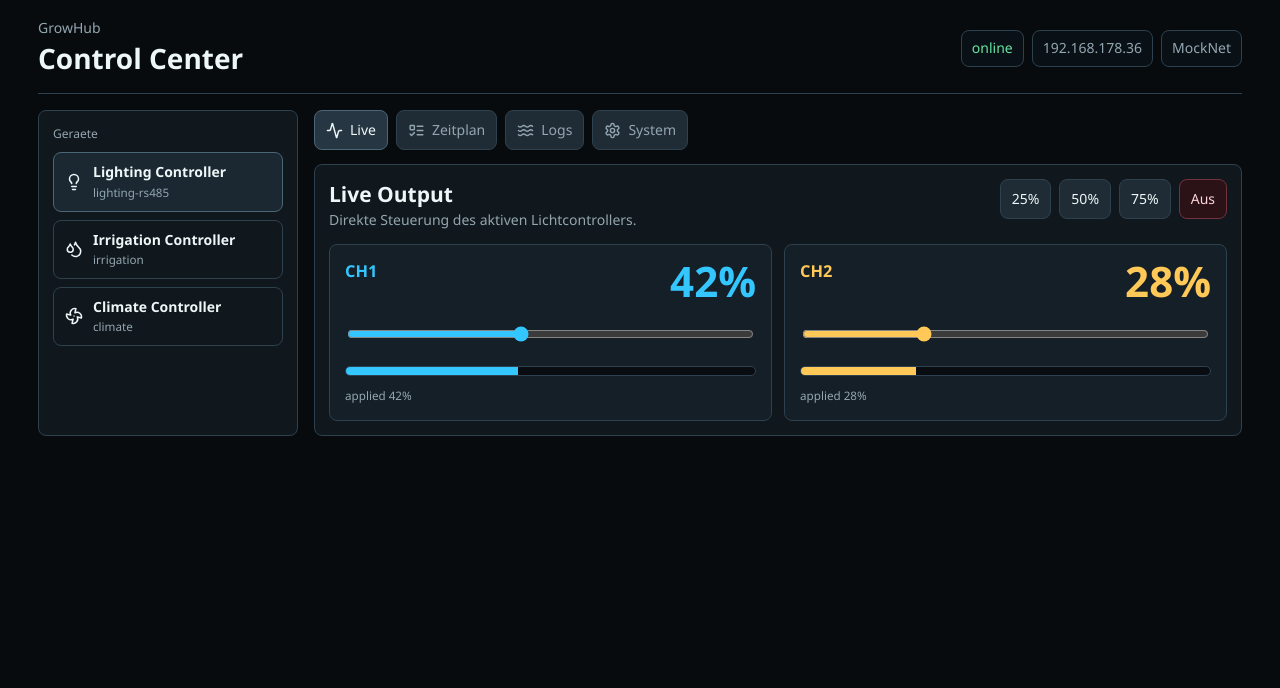
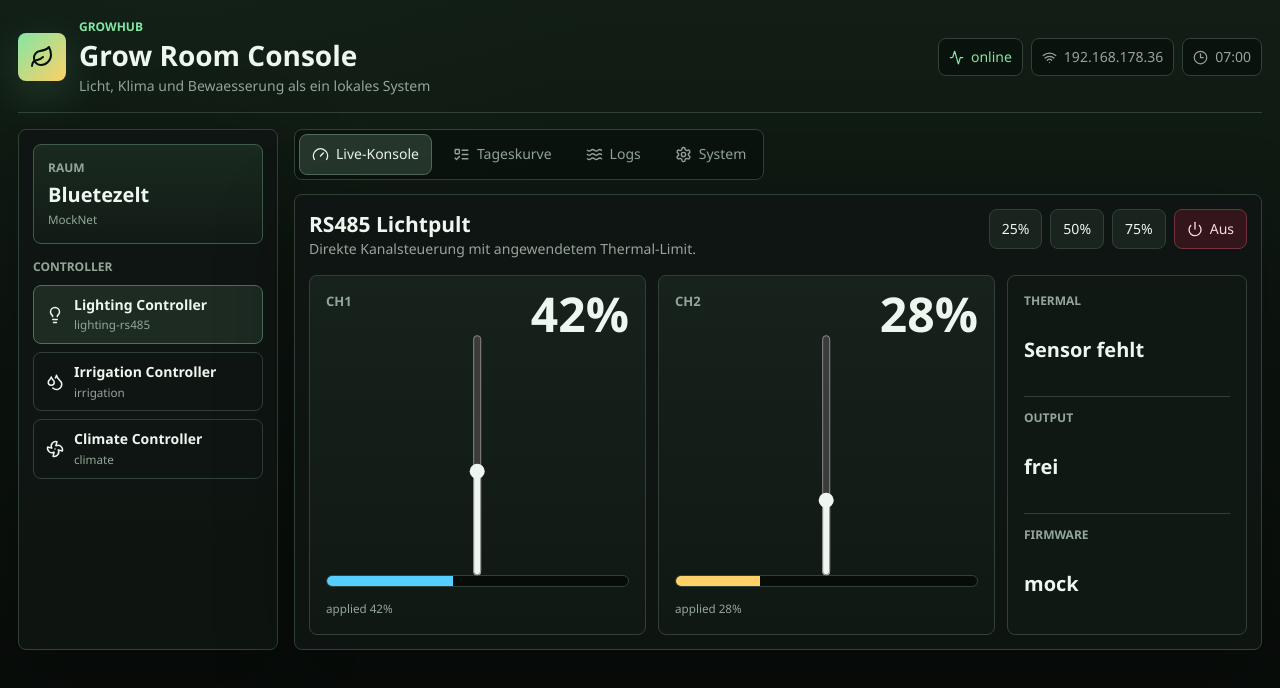
Before and after one commit to Kurzschlusskind/GrowHub, a React (Vite) app: page / in a window 1280 px wide. Shown: the top 688 px of the page. Built offline with nearby package versions, Linux system fonts and the light colour scheme.

Commit message:
Redesign GrowHub as grow room console

```diff
--- a/src/main.tsx
+++ b/src/main.tsx
@@ -1,6 +1,6 @@
 import React, { useEffect, useMemo, useState } from "react";
 import { createRoot } from "react-dom/client";
-import { Activity, Droplets, Fan, Lightbulb, ListTodo, Settings, Waves } from "lucide-react";
+import { Activity, Clock3, Droplets, Fan, Gauge, Leaf, Lightbulb, ListTodo, Plus, Power, Save, Settings, Trash2, Waves, Wifi } from "lucide-react";
 import { createLightingAdapter } from "./devices/lighting/adapter";
 import type { DeviceDefinition, LightingData, LightingSchedule, SchedulePoint, ThermalConfig } from "./core/types";
 import { parseTime, percent, timeLabel } from "./core/format";
@@ -43,20 +43,29 @@ function App() {
   return (
     <main className="app-shell">
       <header className="topbar">
-        <div>
-          <div className="eyebrow">GrowHub</div>
-          <h1>Control Center</h1>
+        <div className="brand-block">
+          <div className="brand-mark"><Leaf size={24} /></div>
+          <div>
+            <div className="eyebrow">GrowHub</div>
+            <h1>Grow Room Console</h1>
+            <p className="muted">Licht, Klima und Bewaesserung als ein lokales System</p>
+          </div>
         </div>
         <div className="status-strip">
-          <span className={error ? "status bad" : "status ok"}>{error || "online"}</span>
-          <span className="status">{lighting?.status.wifi.ip || "mock"}</span>
-          <span className="status">{lighting?.status.wifi.ssid || "no wifi"}</span>
+          <span className={error ? "status bad" : "status ok"}><Activity size={15} />{error || "online"}</span>
+          <span className="status"><Wifi size={15} />{lighting?.status.wifi.ip || "mock"}</span>
+          <span className="status"><Clock3 size={15} />{new Date().toLocaleTimeString("de-DE", { hour: "2-digit", minute: "2-digit" })}</span>
         </div>
       </header>
 
       <section className="layout">
         <aside className="sidebar">
-          <div className="sidebar-title">Geraete</div>
+          <div className="room-card">
+            <span>Raum</span>
+            <strong>Bluetezelt</strong>
+            <small>{lighting?.status.wifi.connected ? lighting.status.wifi.ssid : "Mock Betrieb"}</small>
+          </div>
+          <div className="sidebar-title">Controller</div>
           {devices.map((device) => (
             <button
               className={`device-button ${activeDeviceId === device.id ? "active" : ""}`}
@@ -77,10 +86,10 @@ function App() {
         <section className="workspace">
           <nav className="view-tabs">
             <button className={view === "dashboard" ? "active" : ""} onClick={() => setView("dashboard")}>
-              <Activity size={17} /> Live
+              <Gauge size={17} /> Live-Konsole
             </button>
             <button className={view === "schedule" ? "active" : ""} onClick={() => setView("schedule")}>
-              <ListTodo size={17} /> Zeitplan
+              <ListTodo size={17} /> Tageskurve
             </button>
             <button className={view === "logs" ? "active" : ""} onClick={() => setView("logs")}>
               <Waves size={17} /> Logs
@@ -128,22 +137,36 @@ function LiveView({ data, onSetLevels }: { data: LightingData; onSetLevels: (ch1
   }, [data.status.desired.ch1, data.status.desired.ch2]);
 
   return (
-    <section className="panel">
+    <section className="live-console">
       <div className="panel-head">
         <div>
-          <h2>Live Output</h2>
-          <p className="muted">Direkte Steuerung des aktiven Lichtcontrollers.</p>
+          <h2>RS485 Lichtpult</h2>
+          <p className="muted">Direkte Kanalsteuerung mit angewendetem Thermal-Limit.</p>
         </div>
         <div className="button-row">
           {[25, 50, 75].map((value) => (
             <button key={value} onClick={() => { setCh1(value); setCh2(value); onSetLevels(value, value); }}>{value}%</button>
           ))}
-          <button className="danger" onClick={() => { setCh1(0); setCh2(0); onSetLevels(0, 0); }}>Aus</button>
+          <button className="danger" onClick={() => { setCh1(0); setCh2(0); onSetLevels(0, 0); }}><Power size={16} /> Aus</button>
         </div>
       </div>
-      <div className="channel-grid">
+      <div className="console-grid">
         <ChannelCard name="CH1" value={ch1} applied={data.status.applied.ch1} color="blue" onChange={(value) => { setCh1(value); onSetLevels(value, ch2); }} />
         <ChannelCard name="CH2" value={ch2} applied={data.status.applied.ch2} color="amber" onChange={(value) => { setCh2(value); onSetLevels(ch1, value); }} />
+        <div className="telemetry-card">
+          <div>
+            <span>Thermal</span>
+            <strong>{data.status.thermal.sensorPresent ? `${data.status.thermal.temperatureC.toFixed(1)} C` : "Sensor fehlt"}</strong>
+          </div>
+          <div>
+            <span>Output</span>
+            <strong>{data.status.thermal.overrideActive ? "limitiert" : "frei"}</strong>
+          </div>
+          <div>
+            <span>Firmware</span>
+            <strong>{data.status.firmware}</strong>
+          </div>
+        </div>
       </div>
     </section>
   );
@@ -156,7 +179,9 @@ function ChannelCard({ name, value, applied, color, onChange }: { name: string;
         <h3>{name}</h3>
         <strong>{percent(value)}</strong>
       </div>
-      <input type="range" min={0} max={100} value={value} onChange={(event) => onChange(Number(event.target.value))} />
+      <div className="fader-wrap">
+        <input type="range" min={0} max={100} value={value} onChange={(event) => onChange(Number(event.target.value))} />
+      </div>
       <div className="bar"><span style={{ width: `${applied}%` }} /></div>
       <small>applied {percent(applied)}</small>
     </div>
@@ -193,7 +218,7 @@ function ScheduleView({ data, onSave }: { data: LightingData; onSave: (schedule:
         </div>
         <div className="button-row">
           <label className="switch"><input type="checkbox" checked={schedule.enabled} onChange={(e) => setSchedule({ ...schedule, enabled: e.target.checked })} /> aktiv</label>
-          <button className="primary" onClick={() => onSave(schedule)}>Speichern</button>
+          <button className="primary" onClick={() => onSave(schedule)}><Save size={16} /> Speichern</button>
         </div>
       </div>
       <div className="schedule-layout">
@@ -204,8 +229,8 @@ function ScheduleView({ data, onSave }: { data: LightingData; onSave: (schedule:
             <button className={channel === "ch2" ? "active" : ""} onClick={() => setChannel("ch2")}>CH2</button>
           </div>
           <div className="button-row">
-            <button onClick={addPoint}>+ Punkt</button>
-            <button className="danger" onClick={() => setSchedule({ ...schedule, [channel]: [] })}>Leeren</button>
+            <button onClick={addPoint}><Plus size={16} /> Punkt</button>
+            <button className="danger" onClick={() => setSchedule({ ...schedule, [channel]: [] })}><Trash2 size={16} /> Leeren</button>
           </div>
           <div className="point-table">
             {points.map((point, index) => (
--- a/src/styles/app.css
+++ b/src/styles/app.css
@@ -1,16 +1,19 @@
 :root {
   color-scheme: dark;
-  --bg: #080b0e;
-  --surface: #10171d;
-  --panel: #151f27;
-  --panel-2: #1b2832;
-  --line: #2e414e;
-  --text: #eef7f8;
-  --muted: #93a6b0;
-  --blue: #34c6ff;
-  --amber: #ffc857;
-  --green: #66e3a0;
-  --red: #ff6b7a;
+  --bg: #070a08;
+  --surface: #0f1512;
+  --panel: #151d18;
+  --panel-2: #1b261f;
+  --line: #314138;
+  --line-hot: #617366;
+  --text: #edf6ef;
+  --muted: #94a69a;
+  --leaf: #83e6a4;
+  --mint: #42d7b6;
+  --cyan: #55cfff;
+  --sun: #ffd166;
+  --rose: #ff6b7a;
+  --shadow: rgba(0, 0, 0, 0.32);
 }
 
 * {
@@ -19,7 +22,11 @@
 
 body {
   margin: 0;
-  background: var(--bg);
+  min-height: 100vh;
+  background:
+    linear-gradient(180deg, rgba(18, 31, 22, 0.92), rgba(7, 10, 8, 0.96)),
+    radial-gradient(circle at 14% 0%, rgba(131, 230, 164, 0.16), transparent 30%),
+    var(--bg);
   color: var(--text);
   font: 14px/1.45 "Segoe UI", Arial, sans-serif;
 }
@@ -31,23 +38,32 @@ select {
 }
 
 button {
+  min-height: 40px;
   border: 1px solid var(--line);
   border-radius: 8px;
-  background: #202c35;
+  background: #1a241f;
   color: var(--text);
-  padding: 9px 11px;
+  padding: 9px 12px;
+  display: inline-flex;
+  gap: 7px;
+  align-items: center;
+  justify-content: center;
   cursor: pointer;
 }
 
+button:hover {
+  border-color: var(--line-hot);
+}
+
 button.primary {
-  background: #12606c;
-  border-color: #288692;
+  background: #1f6b4a;
+  border-color: #3c9a6a;
 }
 
 button.danger {
-  background: #2a1217;
+  background: #32161b;
   border-color: #74313e;
-  color: #ffd4d8;
+  color: #ffd8dd;
 }
 
 input,
@@ -55,32 +71,15 @@ select {
   min-width: 0;
   border: 1px solid var(--line);
   border-radius: 8px;
-  background: #0a1116;
+  background: #09110d;
   color: var(--text);
   padding: 9px;
+  outline: none;
 }
 
-.app-shell {
-  max-width: 1240px;
-  margin: 0 auto;
-  padding: 18px;
-  display: grid;
-  gap: 16px;
-}
-
-.topbar {
-  display: flex;
-  justify-content: space-between;
-  gap: 16px;
-  align-items: center;
-  border-bottom: 1px solid var(--line);
-  padding-bottom: 14px;
-}
-
-.eyebrow,
-.muted,
-small {
-  color: var(--muted);
+input:focus,
+select:focus {
+  border-color: var(--leaf);
 }
 
 h1,
@@ -89,6 +88,53 @@ h3,
 p {
   margin: 0;
   letter-spacing: 0;
+}
+
+.app-shell {
+  max-width: 1280px;
+  margin: 0 auto;
+  padding: 18px;
+  display: grid;
+  gap: 16px;
+}
+
+.topbar {
+  min-height: 86px;
+  display: flex;
+  justify-content: space-between;
+  align-items: center;
+  gap: 18px;
+  border-bottom: 1px solid var(--line);
+  padding-bottom: 16px;
+}
+
+.brand-block {
+  display: flex;
+  align-items: center;
+  gap: 13px;
+}
+
+.brand-mark {
+  width: 48px;
+  height: 48px;
+  border-radius: 8px;
+  display: grid;
+  place-items: center;
+  color: #06100a;
+  background: linear-gradient(135deg, var(--leaf), var(--sun));
+  box-shadow: 0 14px 44px rgba(131, 230, 164, 0.18);
+}
+
+.eyebrow {
+  color: var(--leaf);
+  font-size: 12px;
+  font-weight: 800;
+  text-transform: uppercase;
+}
+
+.muted,
+small {
+  color: var(--muted);
 }
 
 .status-strip,
@@ -103,45 +149,71 @@ p {
 }
 
 .status {
+  min-height: 38px;
   border: 1px solid var(--line);
   border-radius: 8px;
-  background: #0a1116;
+  background: rgba(9, 17, 13, 0.84);
   padding: 7px 10px;
   color: var(--muted);
+  display: inline-flex;
+  gap: 7px;
+  align-items: center;
 }
 
 .status.ok {
-  color: var(--green);
+  color: var(--leaf);
 }
 
 .status.bad {
-  color: var(--red);
+  color: var(--rose);
 }
 
 .layout {
   display: grid;
-  grid-template-columns: 260px 1fr;
+  grid-template-columns: 260px minmax(0, 1fr);
   gap: 16px;
 }
 
 .sidebar,
-.panel {
-  background: var(--surface);
+.panel,
+.live-console {
+  background: rgba(15, 21, 18, 0.96);
   border: 1px solid var(--line);
   border-radius: 8px;
   padding: 14px;
+  box-shadow: 0 20px 80px var(--shadow);
+}
+
+.room-card {
+  background: linear-gradient(180deg, #1a2a20, #111b15);
+  border: 1px solid #405b49;
+  border-radius: 8px;
+  padding: 14px;
+  display: grid;
+  gap: 3px;
+  margin-bottom: 14px;
+}
+
+.room-card span,
+.sidebar-title {
+  color: var(--muted);
+  font-size: 12px;
+  text-transform: uppercase;
+  font-weight: 800;
+}
+
+.room-card strong {
+  font-size: 20px;
 }
 
 .sidebar-title {
-  color: var(--muted);
-  font-size: 12px;
-  margin-bottom: 10px;
+  margin: 4px 0 10px;
 }
 
 .device-button {
   width: 100%;
   display: flex;
-  align-items: center;
+  justify-content: flex-start;
   gap: 10px;
   text-align: left;
   margin-bottom: 8px;
@@ -154,8 +226,8 @@ p {
 }
 
 .device-button.active {
-  background: var(--panel-2);
-  border-color: #4b6677;
+  background: #1d2b23;
+  border-color: #4c725b;
 }
 
 .workspace {
@@ -164,18 +236,26 @@ p {
   align-content: start;
 }
 
-.view-tabs button {
-  display: flex;
-  align-items: center;
-  gap: 7px;
+.view-tabs {
+  padding: 4px;
+  width: fit-content;
+  background: rgba(9, 17, 13, 0.78);
+  border: 1px solid var(--line);
+  border-radius: 8px;
+}
+
+.view-tabs button,
+.segmented button {
   color: var(--muted);
+  background: transparent;
+  border-color: transparent;
 }
 
 .view-tabs button.active,
 .segmented button.active {
   color: var(--text);
-  background: #263743;
-  border-color: #4b6677;
+  background: #26362d;
+  border-color: #526b5d;
 }
 
 .panel-head {
@@ -183,49 +263,74 @@ p {
   justify-content: space-between;
   align-items: flex-start;
   gap: 14px;
-  margin-bottom: 14px;
+  margin-bottom: 16px;
 }
 
-.channel-grid {
+.console-grid {
   display: grid;
-  grid-template-columns: 1fr 1fr;
+  grid-template-columns: minmax(0, 1fr) minmax(0, 1fr) 240px;
   gap: 12px;
+  align-items: stretch;
 }
 
 .channel-card {
-  background: var(--panel);
+  min-height: 360px;
+  background: linear-gradient(180deg, #17221c, #101813);
   border: 1px solid var(--line);
   border-radius: 8px;
-  padding: 15px;
+  padding: 16px;
   display: grid;
-  gap: 12px;
+  grid-template-rows: auto 1fr auto auto;
+  gap: 14px;
+}
+
+.channel-card.blue {
+  color: var(--cyan);
+}
+
+.channel-card.amber {
+  color: var(--sun);
 }
 
 .channel-top {
   display: flex;
   justify-content: space-between;
-  align-items: start;
+  align-items: flex-start;
+  color: var(--text);
+}
+
+.channel-top h3 {
+  color: var(--muted);
+  text-transform: uppercase;
+  font-size: 13px;
 }
 
 .channel-top strong {
-  font-size: 42px;
-  line-height: 1;
+  font-size: 48px;
+  line-height: 0.9;
+  color: currentColor;
 }
 
-.channel-card.blue input {
-  accent-color: var(--blue);
+.fader-wrap {
+  display: grid;
+  place-items: center;
+  min-height: 190px;
 }
 
-.channel-card.amber input {
-  accent-color: var(--amber);
+.fader-wrap input[type="range"] {
+  width: min(260px, 80%);
+  height: 38px;
+  transform: rotate(-90deg);
+  accent-color: currentColor;
 }
 
 .bar {
-  height: 10px;
+  height: 12px;
   border: 1px solid var(--line);
-  background: #090d11;
+  background: #070c09;
   border-radius: 8px;
   overflow: hidden;
+  color: currentColor;
 }
 
 .bar span {
@@ -234,42 +339,67 @@ p {
   background: currentColor;
 }
 
-.blue {
-  color: var(--blue);
+.telemetry-card {
+  background: #101813;
+  border: 1px solid var(--line);
+  border-radius: 8px;
+  padding: 16px;
+  display: grid;
+  gap: 12px;
 }
 
-.amber {
-  color: var(--amber);
+.telemetry-card div {
+  border-bottom: 1px solid var(--line);
+  padding-bottom: 12px;
+  display: grid;
+  gap: 4px;
+}
+
+.telemetry-card div:last-child {
+  border-bottom: 0;
+  padding-bottom: 0;
+}
+
+.telemetry-card span {
+  color: var(--muted);
+  font-size: 12px;
+  text-transform: uppercase;
+  font-weight: 800;
+}
+
+.telemetry-card strong {
+  font-size: 20px;
 }
 
 .schedule-layout {
   display: grid;
-  grid-template-columns: minmax(0, 1fr) 380px;
+  grid-template-columns: minmax(0, 1fr) 390px;
   gap: 14px;
 }
 
 .schedule-chart,
 .log-chart {
-  min-height: 360px;
+  min-height: 390px;
   border: 1px solid var(--line);
   border-radius: 8px;
-  background: #090d11;
+  background:
+    linear-gradient(180deg, rgba(22, 34, 27, 0.76), rgba(7, 12, 9, 0.96));
   color: var(--muted);
 }
 
 .schedule-chart svg {
   width: 100%;
   height: 100%;
-  min-height: 360px;
+  min-height: 390px;
 }
 
 .schedule-chart line {
-  stroke: #273844;
+  stroke: #2d4036;
   stroke-width: 1;
 }
 
 .editor-card {
-  background: var(--panel);
+  background: #101813;
   border: 1px solid var(--line);
   border-radius: 8px;
   padding: 12px;
@@ -280,13 +410,13 @@ p {
 .point-table {
   display: grid;
   gap: 7px;
-  max-height: 300px;
+  max-height: 330px;
   overflow: auto;
 }
 
 .point-row {
   display: grid;
-  grid-template-columns: 34px 1fr 1fr 36px;
+  grid-template-columns: 34px 1fr 1fr 40px;
   gap: 7px;
   align-items: center;
 }
@@ -294,7 +424,7 @@ p {
 .point-row span {
   color: var(--muted);
   text-align: center;
-  font-weight: 700;
+  font-weight: 800;
 }
 
 .form-grid {
@@ -321,7 +451,7 @@ p {
   place-items: center;
 }
 
-@media (max-width: 980px) {
+@media (max-width: 1040px) {
   .layout,
   .schedule-layout {
     grid-template-columns: 1fr;
@@ -333,12 +463,29 @@ p {
     gap: 8px;
   }
 
+  .room-card,
   .sidebar-title {
     grid-column: 1 / -1;
   }
+
+  .console-grid {
+    grid-template-columns: 1fr 1fr;
+  }
+
+  .telemetry-card {
+    grid-column: 1 / -1;
+    grid-template-columns: repeat(3, 1fr);
+  }
+
+  .telemetry-card div {
+    border-bottom: 0;
+    border-right: 1px solid var(--line);
+    padding-bottom: 0;
+    padding-right: 12px;
+  }
 }
 
-@media (max-width: 680px) {
+@media (max-width: 700px) {
   .app-shell {
     padding: 12px;
   }
@@ -348,9 +495,21 @@ p {
     display: grid;
   }
 
-  .channel-grid,
+  .sidebar,
+  .console-grid,
   .form-grid,
-  .sidebar {
+  .telemetry-card {
     grid-template-columns: 1fr;
   }
+
+  .telemetry-card div {
+    border-right: 0;
+    border-bottom: 1px solid var(--line);
+    padding-right: 0;
+    padding-bottom: 12px;
+  }
+
+  .channel-card {
+    min-height: 300px;
+  }
 }
```
